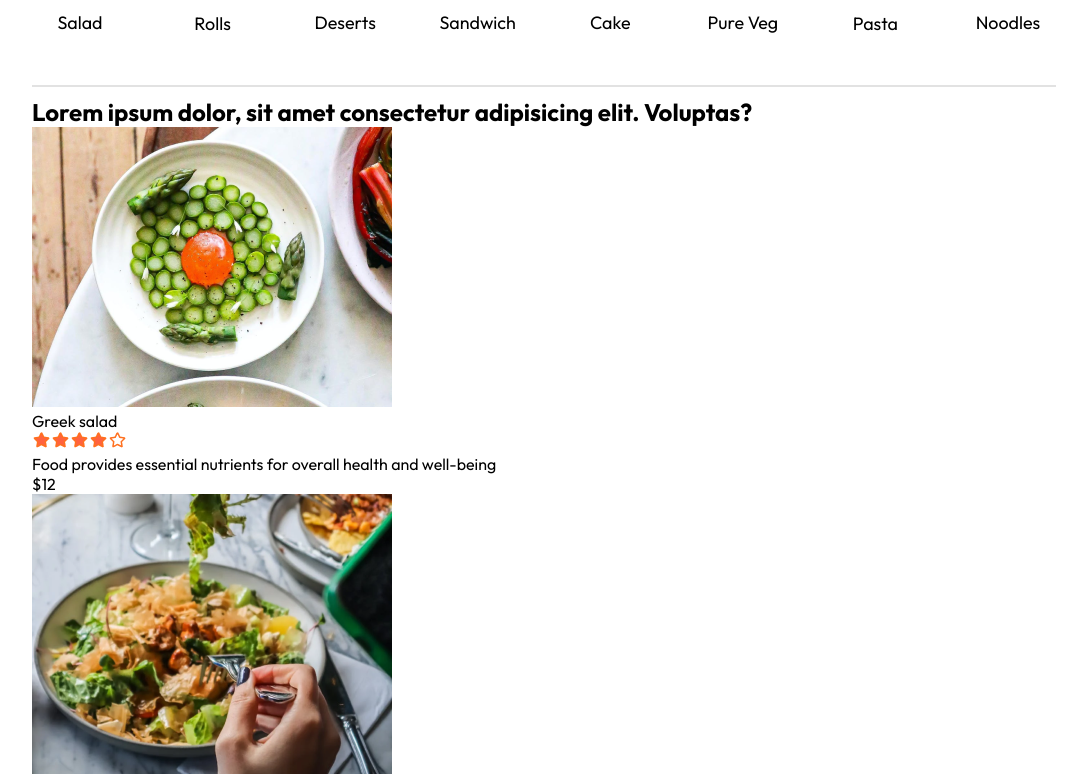
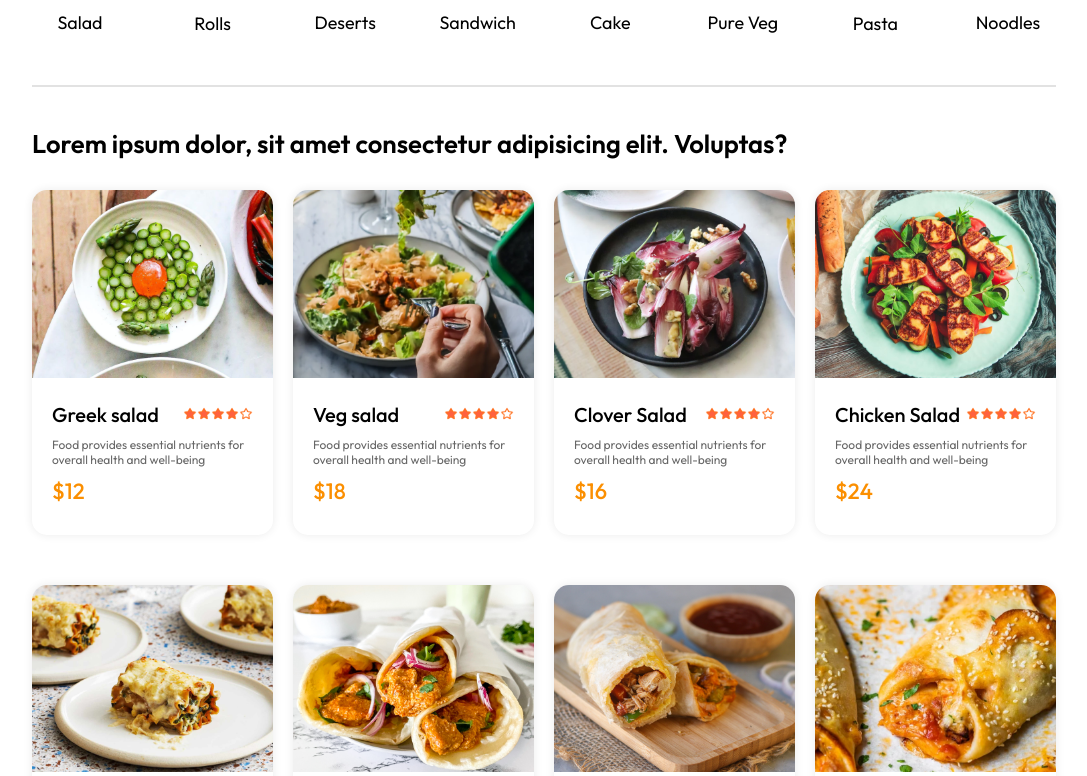
Before and after one commit to Nikitakanwar41/FoodHouse, a React (Vite) app in the folder FoodHouse/: page / in a window 1280 px wide. Shown: the part 827-1603 px from the top of the page, without its empty margins (96-1183 px from the left). Built offline with nearby package versions, Linux system fonts and the light colour scheme.

Commit message:
FoodItems Display

```diff
--- a/FoodHouse/src/Components/FoodDisplay/FoodDisplay.css
+++ b/FoodHouse/src/Components/FoodDisplay/FoodDisplay.css
@@ -0,0 +1,16 @@
+.food-display{
+    margin-top: 30px;
+}
+
+.food-display h2{
+    font-size: max(2vw,24px);
+    font-weight: 600;
+}
+
+.food-display-list{
+    display: grid;
+    grid-template-columns: repeat(auto-fill,minmax(240px,1fr));
+    margin-top: 30px;
+    gap: 20px;
+    row-gap: 50px;
+}
--- a/FoodHouse/src/Components/FoodItem/FoodItem.css
+++ b/FoodHouse/src/Components/FoodItem/FoodItem.css
@@ -0,0 +1,46 @@
+.food-item{
+    width: 100%;
+    margin: auto;
+    border-radius: 15px;
+    box-shadow: 0px 0px 10px #00000015;
+    transition: 0.3s;
+    animation: fadeIn 1s;
+}
+
+.food-item-image{
+    width: 100%;
+    border-radius: 15px 15px 0px 0px;
+}
+
+.food-item-info{
+    padding: 20px;
+}
+
+.food-item-name-rating{
+    display: flex;
+    justify-content: space-between;
+    align-items: center;
+    margin-bottom: 10px;
+}
+
+.food-item-name-rating p{
+    font-size: 20px;
+    font-weight: 500;
+
+}
+
+.food-item-name-rating img{
+    width: 70px;
+}
+
+.food-item-description{
+    color: #676767;
+    font-size: 12px;
+}
+
+.food-item-price{
+    color: #fb8f01;
+    font-size: 22px;
+    font-weight: 500;
+    margin: 10px 0px;
+}
```
